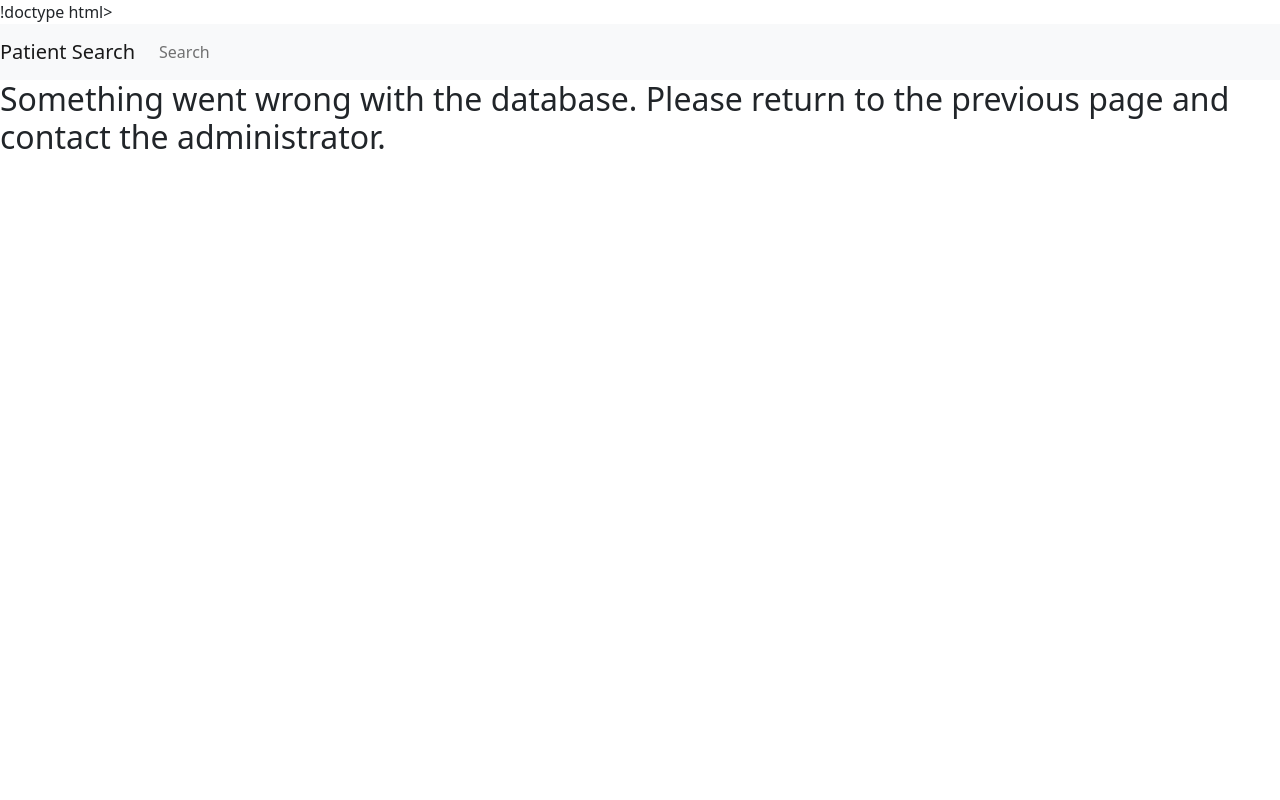
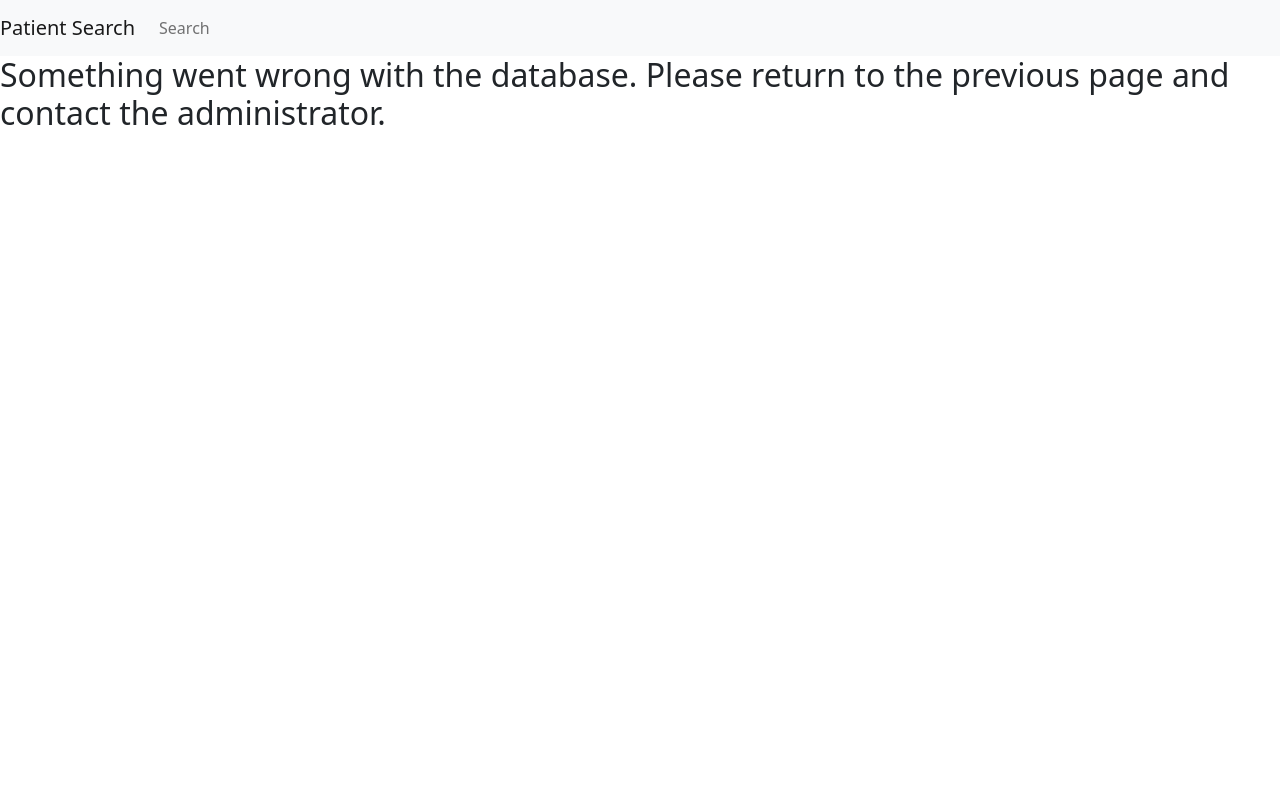
Before and after one commit to cjianyi/webapp, a Flask app: template templates/error.html in a window 1280 px wide. Run offline with Flask 2, Linux system fonts and the light colour scheme; the template is opened without the code that fills it, so the values that code supplies are empty.

```diff
--- a/templates/error.html
+++ b/templates/error.html
@@ -1,4 +1,4 @@
-!doctype html>
+<!doctype html>
 <html lang="en">
   <head>
 
```
